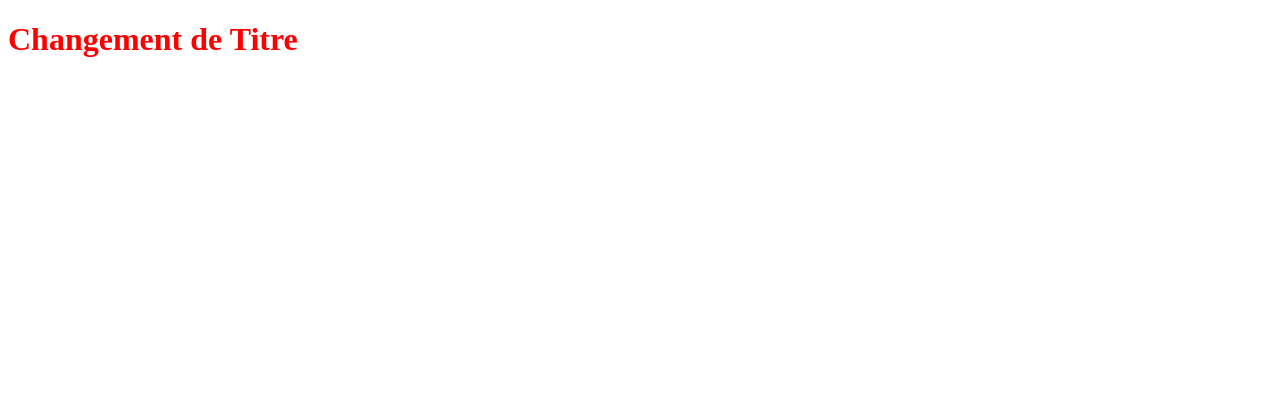
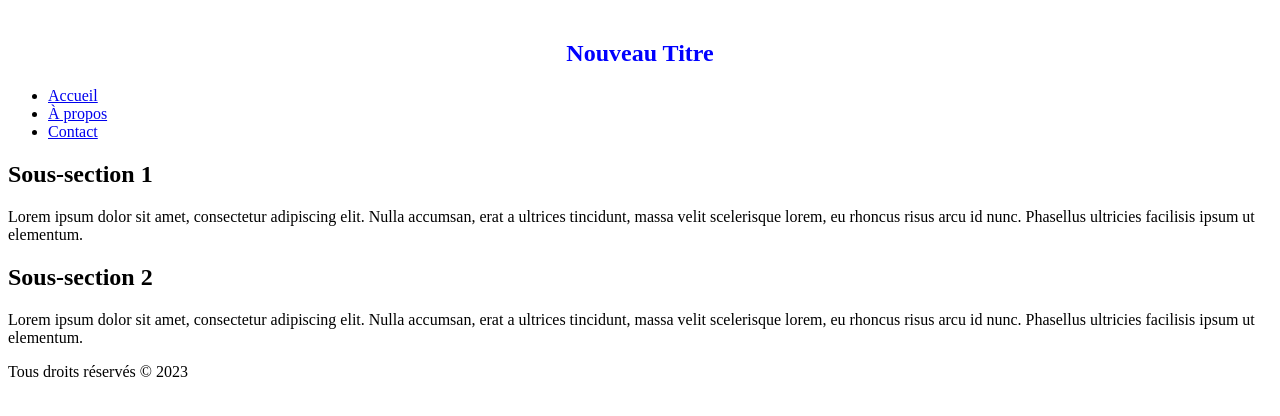
Before and after one commit to Asharky/OCProject, a plain HTML site: page index.html in a window 1280 px wide. Drawn offline with Linux system fonts and the light colour scheme.

Commit message:
Petite amélioration
amélioration du fichier index.html et styles.css

```diff
--- a/index.html
+++ b/index.html
@@ -1,10 +1,31 @@
 <!DOCTYPE html>
 <html>
 <head>
-   <title></title>
+   <meta charset="UTF-8">
+   <title>Page améliorée</title>
    <link rel="stylesheet" type="text/css" href="styles.css">
 </head>
 <body>
-   <h1>Changement de Titre</h1>
+   <header>
+      <h1>Nouveau Titre</h1>
+   </header>
+   <nav>
+      <ul>
+         <li><a href="#">Accueil</a></li>
+         <li><a href="#">À propos</a></li>
+         <li><a href="#">Contact</a></li>
+      </ul>
+   </nav>
+   <section>
+      <h2>Sous-section 1</h2>
+      <p>Lorem ipsum dolor sit amet, consectetur adipiscing elit. Nulla accumsan, erat a ultrices tincidunt, massa velit scelerisque lorem, eu rhoncus risus arcu id nunc. Phasellus ultricies facilisis ipsum ut elementum.</p>
+   </section>
+   <section>
+      <h2>Sous-section 2</h2>
+      <p>Lorem ipsum dolor sit amet, consectetur adipiscing elit. Nulla accumsan, erat a ultrices tincidunt, massa velit scelerisque lorem, eu rhoncus risus arcu id nunc. Phasellus ultricies facilisis ipsum ut elementum.</p>
+   </section>
+   <footer>
+      <p>Tous droits réservés &copy; 2023</p>
+   </footer>
 </body>
 </html>
--- a/styles.css
+++ b/styles.css
@@ -1,3 +1,16 @@
 h1 {
-    color: red;
- }
+    color: blue;
+    font-size: 24px;
+    text-align: center;
+    margin-top: 40px;
+    margin-bottom: 20px;
+    }
+
+    /* Ajoutez d'autres styles CSS ici selon vos besoins /
+    / Par exemple:
+    h2 {
+    color: green;
+    font-size: 20px;
+    margin-top: 30px;
+    }
+    */
```
